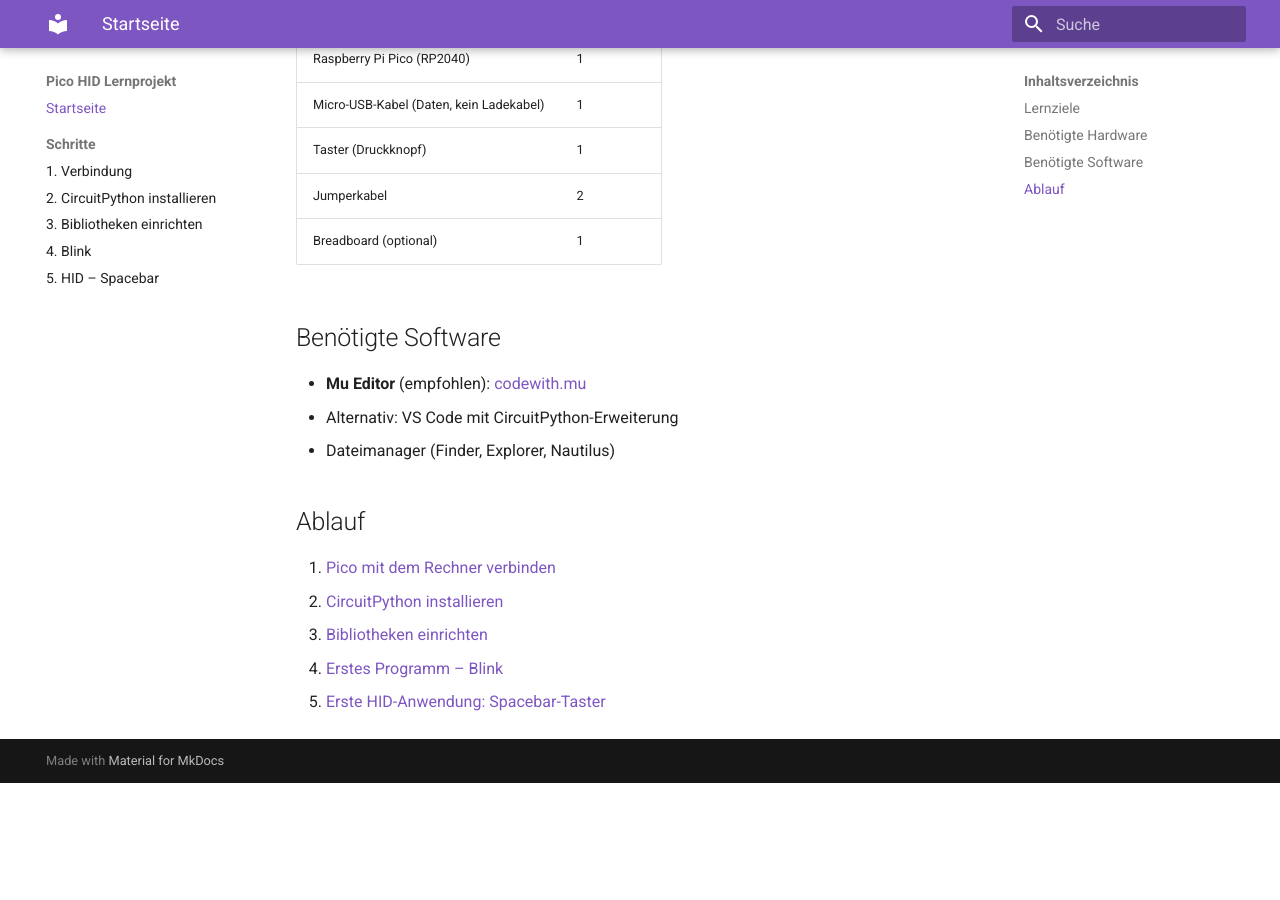
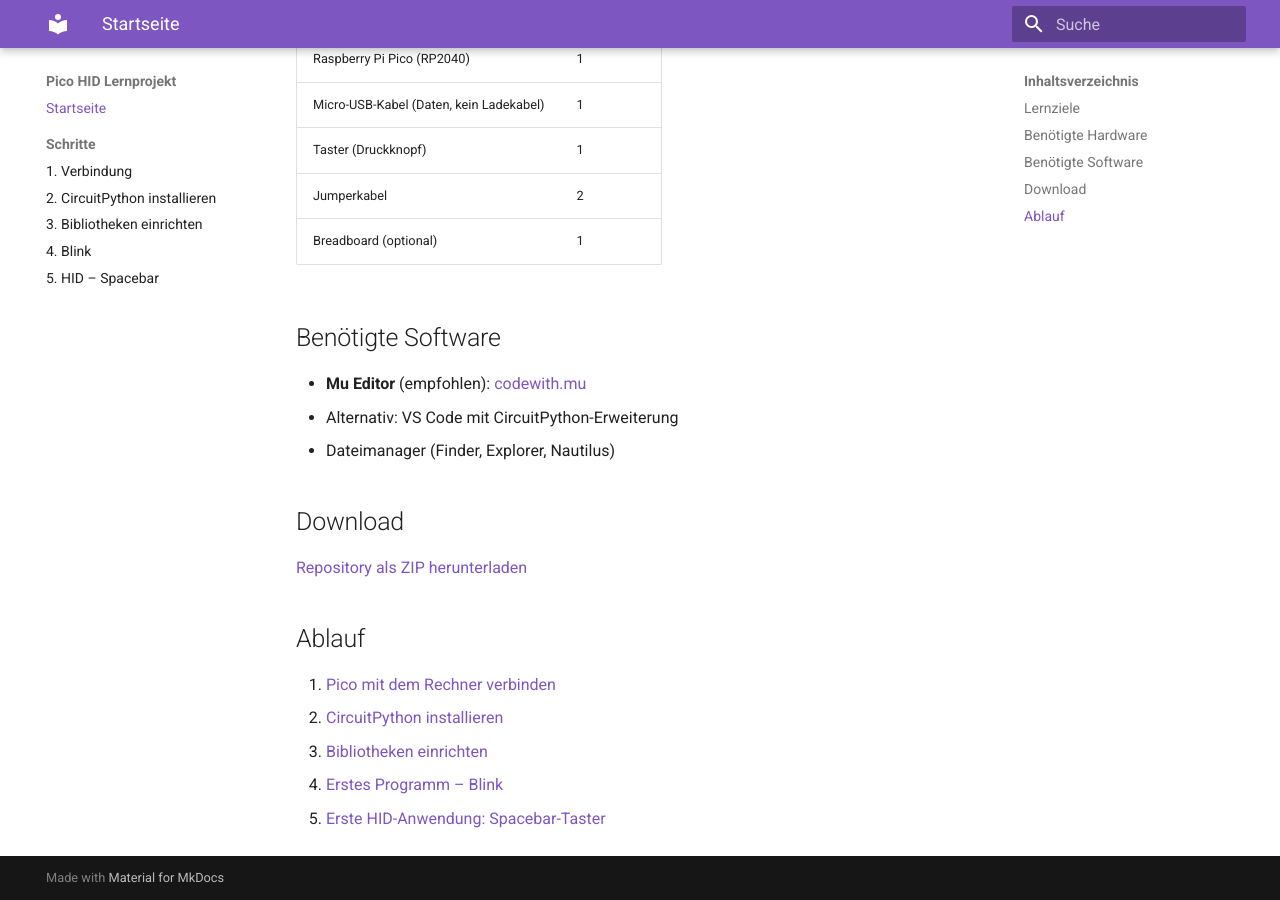
Before and after one commit to jvanvinkenroye/makerSQpico, an MkDocs documentation site: the page built from docs/index.md, in a window 1280 px wide and 900 px high, scrolled down 582 px. Built offline with MkDocs 1.6.1 and Material for MkDocs 9.7.7, drawn with Linux system fonts in a browser that asks for light colours; before the commit the page ends 1365 px from its top, so only the background shows below that.

Commit message:
docs: add repo download link to index

```diff
--- a/docs/index.md
+++ b/docs/index.md
@@ -26,6 +26,10 @@
 - Alternativ: VS Code mit CircuitPython-Erweiterung
 - Dateimanager (Finder, Explorer, Nautilus)
 
+## Download
+
+[Repository als ZIP herunterladen](https://github.com/jvanvinkenroye/makerSQpico/archive/refs/heads/main.zip)
+
 ## Ablauf
 
 1. [Pico mit dem Rechner verbinden](01_verbindung.md)
```
